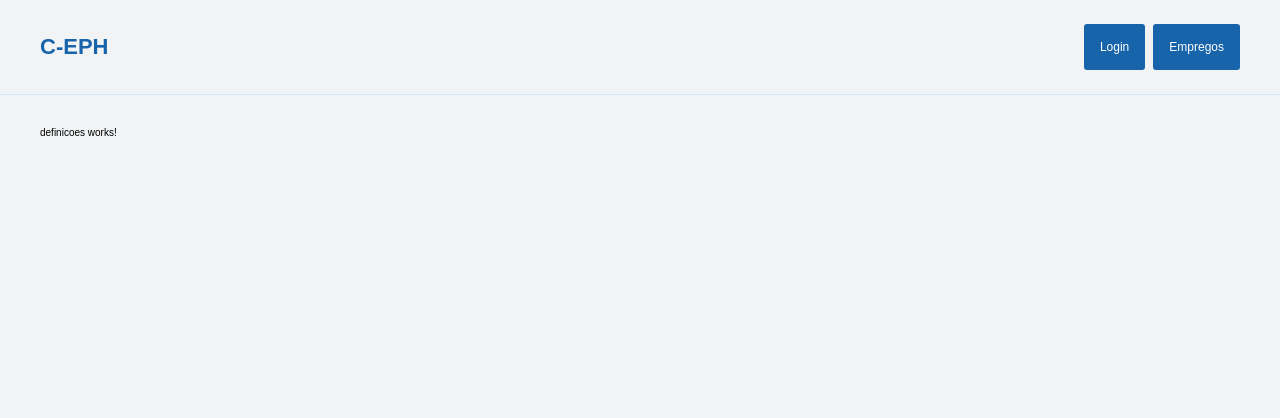
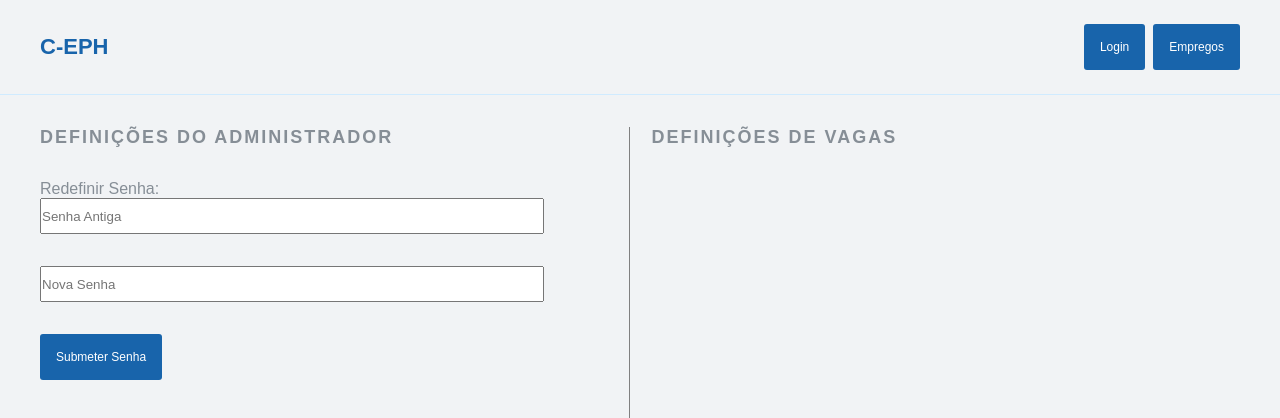
Before and after one commit to GGE-Grupo-Gustave-Eiffel/cepph_empregos_pap, an Angular app: page /definicoes in a window 1280 px wide. Shown: the top 418 px of the page. Built offline with nearby package versions, Linux system fonts and the light colour scheme.

Commit message:
criamos a pagina de definicoes com alguns componentes

```diff
--- a/src/app/definicoes/definicoes.component.html
+++ b/src/app/definicoes/definicoes.component.html
@@ -1 +1,18 @@
-<p>definicoes works!</p>
+<div class="definicoes-container flex-container space-between">
+
+    <div class="admin-definicoes margin-big-bottom ">
+        <p class="secondary-title margin-big-bottom">Definições do Administrador</p>
+        <label for="" class="text-senha">Redefinir Senha:</label>
+        <input placeholder="Senha Antiga" type="password" class="input-senha margin-big-bottom">
+        <input placeholder="Nova Senha" type="password" class="input-senha margin-big-bottom">
+        <input class="btn btn-formulario" type="submit" value="Submeter Senha" [disabled]="">
+    </div>
+    <div class="borda-do-meio">
+
+    </div>
+
+    <div class="vagas-definicoes margin-big-bottom ">
+        <p class="secondary-title ">Definições de Vagas</p>
+    </div>
+
+</div>
--- a/src/app/definicoes/definicoes.component.scss
+++ b/src/app/definicoes/definicoes.component.scss
@@ -0,0 +1,29 @@
+/*ESILIZÇÃO PARA AS DEFINIÇÕES DO ADMNISTRADOR*/
+.admin-definicoes{
+    width: 50%;
+    height: 100vh;
+    border-right: solid 1px grey;
+}
+
+.vagas-definicoes{
+    width: 50%;
+    height: 100vh;
+    margin-left: 2.2rem;
+}
+
+.text-senha {
+    text-align: left;
+}
+
+.text-senha {
+    font-size: 1.6rem;
+    color : #868e96;
+}
+
+.input-senha {
+    display: block;
+    width: 500px;
+    height: 3.2rem;
+    color : #868e96;
+
+}
--- a/src/app/login/login.component.html
+++ b/src/app/login/login.component.html
@@ -1,9 +1,9 @@
-<div id="form-container">
+<div class="login-container">
     <form (ngSubmit)="onSubmit()" [formGroup]="formularioLogin">
-        <label for="name">Nome de utilizador</label>
-        <input type="email" formControlName="email"  name="email">
+        <label for="name" >Nome de utilizador</label>
+        <input type="email" class="utilizador" formControlName="email"  name="email">
         <label for="password">Senha</label>
-        <input type="password" formControlName="password"  name="password">
+        <input type="password" class="utilizador" formControlName="password"  name="password">
 
         <!-- butão de submissão -->
         <input type="submit" value="Entrar"  [disabled]="formularioLogin.invalid">
--- a/src/app/login/login.component.scss
+++ b/src/app/login/login.component.scss
@@ -1,24 +1,36 @@
-#form-container {
+/*ESILIZÇÃO PARA O FORMULÁRIO DE LOGIN*/
+
+
+.login-container {
     display: flex;
     justify-content: center;
 }
 
-form {
-    display: flex;
-    justify-content: center;
-    flex-direction: column;
-    border: dotted 5px blue;
-    padding : 20px;
-    margin : 5rem;
-    width : 50vw;
+
+.utilizador{
+    width: 50%;
+    height: 100vh;
+    border-right: solid 1px grey;
 }
 
-input[type="submit"] {
-    margin : 10px 0;
-    border-radius : 0.5rem;
-    border : none;
-    color : #fff;
-    background-color: rgb(4, 45, 58);
-    font-weight: bold;
-    height : 5vh;
+.vagas-definicoes{
+    width: 50%;
+    height: 100vh;
+    margin-left: 2.2rem;
 }
+
+.text-senha {
+    text-align: left;
+}
+
+.text-senha {
+    font-size: 1.6rem;
+    color : #868e96;
+}
+
+.utilizador {
+    width: 500px;
+    height: 3.2rem;
+    color : #868e96;
+
+}
```
